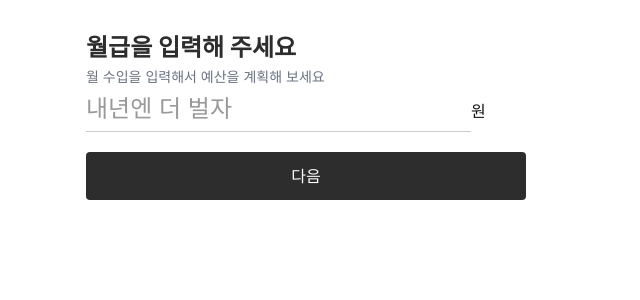
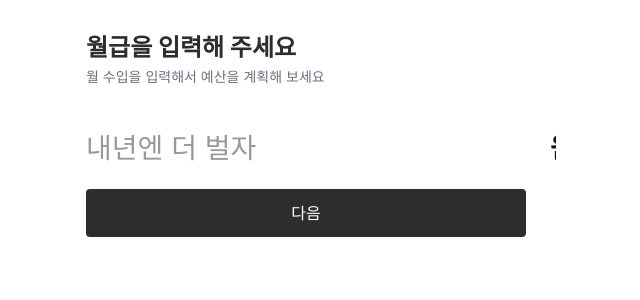
Before and after one commit to j-yesung/soomtong, a Next.js app: page /salary in a window 1280 px wide. Shown: the top 300 px of the page, without its empty margins (334-974 px from the left). Built offline with nearby package versions, Linux system fonts and the light colour scheme.

Commit message:
feat: text 컴포넌트 개발 중

```diff
--- a/src/app/salary/page.tsx
+++ b/src/app/salary/page.tsx
@@ -1,6 +1,7 @@
 "use client";
 
-import { Box, Button, Heading, Input } from "@/components/ui";
+import { Box, Button, Heading } from "@/components/ui";
+import SalaryInput from "@/features/salary/components/salaryInput";
 
 export default function SalaryPage() {
   return (
@@ -17,6 +18,7 @@ export default function SalaryPage() {
       overflow="hidden"
       position="relative"
       padding={30}
+      gap={40}
     >
       <Box as="header">
         <Heading level={2} fontWeight="bold">
@@ -27,16 +29,7 @@ export default function SalaryPage() {
         </Heading>
       </Box>
       <Box display="flex" flexDirection="column" width="100%" gap={20}>
-        <Input
-          onChange={() => {}}
-          id="salary"
-          type="number"
-          inputMode="numeric"
-          inputSize="m"
-          variant="underline"
-          inputStyle="salary"
-          placeholder="내년엔 더 벌자"
-        />
+        <SalaryInput />
         <Button onClick={() => {}} fullWidth>
           다음
         </Button>
--- a/src/components/ui/box/style.ts
+++ b/src/components/ui/box/style.ts
@@ -1,18 +1,6 @@
 import sspShouldForwardProp from "@styled-system/should-forward-prop";
 import styled from "styled-components";
-import {
-  border,
-  color,
-  compose,
-  flexbox,
-  grid,
-  layout,
-  position,
-  shadow,
-  space,
-  system,
-  typography,
-} from "styled-system";
+import { border, color, compose, flexbox, grid, layout, position, shadow, space, system } from "styled-system";
 
 import { BoxProps } from "./type";
 
@@ -29,7 +17,7 @@ const extra = system({
   boxSizing: true,
 });
 
-const sx = compose(space, layout, color, flexbox, grid, position, border, shadow, typography, extra);
+const sx = compose(space, layout, color, flexbox, grid, position, border, shadow, extra);
 
 const Box = styled("div").withConfig({
   shouldForwardProp: (prop, target) => (typeof target === "string" ? sspShouldForwardProp(prop) : true),
--- a/src/components/ui/box/type.ts
+++ b/src/components/ui/box/type.ts
@@ -8,7 +8,6 @@ import type {
   ResponsiveValue,
   ShadowProps,
   SpaceProps,
-  TypographyProps,
 } from "styled-system";
 
 export type SystemProps = SpaceProps &
@@ -18,8 +17,7 @@ export type SystemProps = SpaceProps &
   GridProps &
   PositionProps &
   BorderProps &
-  ShadowProps &
-  TypographyProps;
+  ShadowProps;
 
 export type ExtraProps = {
   gap?: ResponsiveValue<string | number>;
--- a/src/components/ui/index.ts
+++ b/src/components/ui/index.ts
@@ -2,3 +2,4 @@ export { default as Button } from "./button";
 export { default as Heading } from "./heading";
 export { default as Input } from "./input";
 export { default as Box } from "./box/style";
+export { default as Text } from "./text/style";
--- a/src/components/ui/input/index.tsx
+++ b/src/components/ui/input/index.tsx
@@ -5,12 +5,11 @@ export default function Input({
   onChange,
   id,
   inputSize = "m",
-  variant = "outline",
+  variant = "base",
   inputStyle = "base",
   placeholder,
 }: InputProps) {
   return (
-    <div>
     <S.Input
       onChange={onChange}
       id={id}
@@ -19,7 +18,5 @@ export default function Input({
       $variant={variant}
       $inputStyle={inputStyle}
     />
-      <span>원</span>
-    </div>
   );
 }
--- a/src/components/ui/input/style.ts
+++ b/src/components/ui/input/style.ts
@@ -50,21 +50,29 @@ export const Input = styled.input<InputStyleProps>`
             border-radius: 0;
           }
         `;
+      default:
+        return css`
+          border: none;
+          background: transparent;
+        `;
     }
   }}
 
     ${({ $inputStyle }) =>
     $inputStyle === "salary" &&
     css`
-      font-weight: bold;
-      letter-spacing: 0.1em;
-      font-size: 24px;
+      flex: 1;
+      padding: 0;
+      font-size: 28px;
+      font-weight: 800;
+      height: auto;
+      letter-spacing: normal;
+      background: transparent;
 
       &::placeholder {
         color: #999;
         font-weight: normal;
         letter-spacing: normal;
-        font-size: 24px;
       }
     `};
 `;
--- a/src/components/ui/input/type.ts
+++ b/src/components/ui/input/type.ts
@@ -1,6 +1,6 @@
 type InputSize = "s" | "m" | "l";
 
-type InputVariant = "outline" | "filled" | "underline";
+type InputVariant = "base" | "outline" | "filled" | "underline";
 
 type inputStyle = "base" | "salary";
 
--- /dev/null
+++ b/src/components/ui/text/style.ts
@@ -0,0 +1,11 @@
+import sspShouldForwardProp from "@styled-system/should-forward-prop";
+import styled from "styled-components";
+import { TypographyProps, typography } from "styled-system";
+
+const Text = styled("span").withConfig({
+  shouldForwardProp: (prop, target) => (typeof target === "string" ? sspShouldForwardProp(prop) : true),
+})<TypographyProps>`
+  ${typography}
+`;
+
+export default Text;
--- /dev/null
+++ b/src/features/salary/components/salaryInput/index.tsx
@@ -0,0 +1,20 @@
+import { Box, Input, Text } from "@/components/ui";
+
+export default function SalaryInput() {
+  return (
+    <Box display="flex" gap={8}>
+      <Input
+        onChange={() => {}}
+        id="salary"
+        type="number"
+        inputMode="numeric"
+        inputSize="m"
+        inputStyle="salary"
+        placeholder="내년엔 더 벌자"
+      />
+      <Text fontSize={28} fontWeight={800}>
+        원
+      </Text>
+    </Box>
+  );
+}
```
Lines whose indentation alone changed are shown as unchanged.
